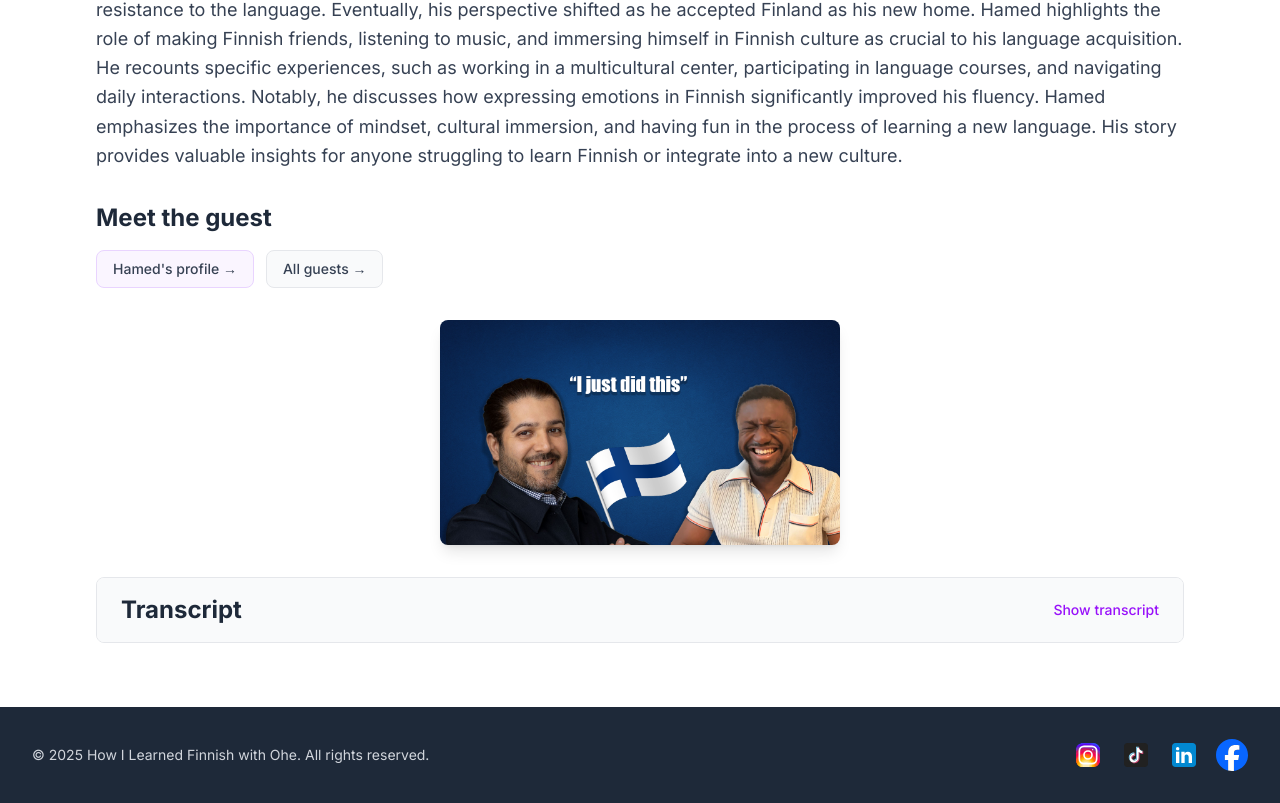
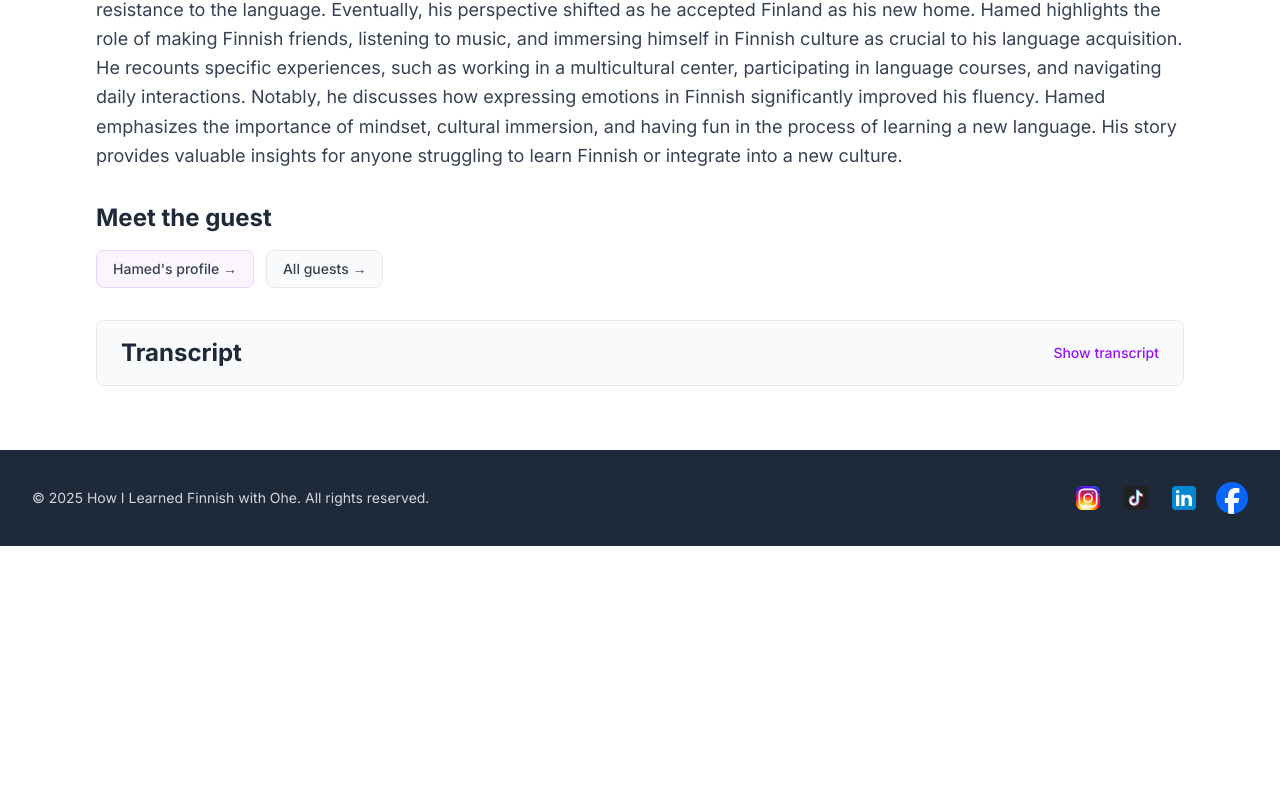
Before and after one commit to pokumars/howILearnedFinnish, a Next.js app: page /episode/10 in a window 1280 px wide. Shown: the part 1271-2074 px from the top of the page. After the commit the page ends 1817 px from the top, so only its background shows below. Built offline with nearby package versions, Linux system fonts and the light colour scheme.

Commit message:
refactor: remove the extra episode thumbnail display from EpisodePage component

```diff
--- a/src/app/episode/[id]/page.tsx
+++ b/src/app/episode/[id]/page.tsx
@@ -254,17 +254,6 @@ export default async function EpisodePage({ params }: EpisodePageProps) {
             </div>
           )}
 
-          {/* Episode Thumbnail */}
-          <div className="text-center mb-8">
-            <Image
-              src={episode.thumbnail}
-              alt={episode.title}
-              width={400}
-              height={225}
-              className="mx-auto rounded-lg shadow-lg"
-            />
-          </div>
-
           {/* Transcript */}
           {transcriptEntries.length > 0 && (
             <div className="mb-8">
```
